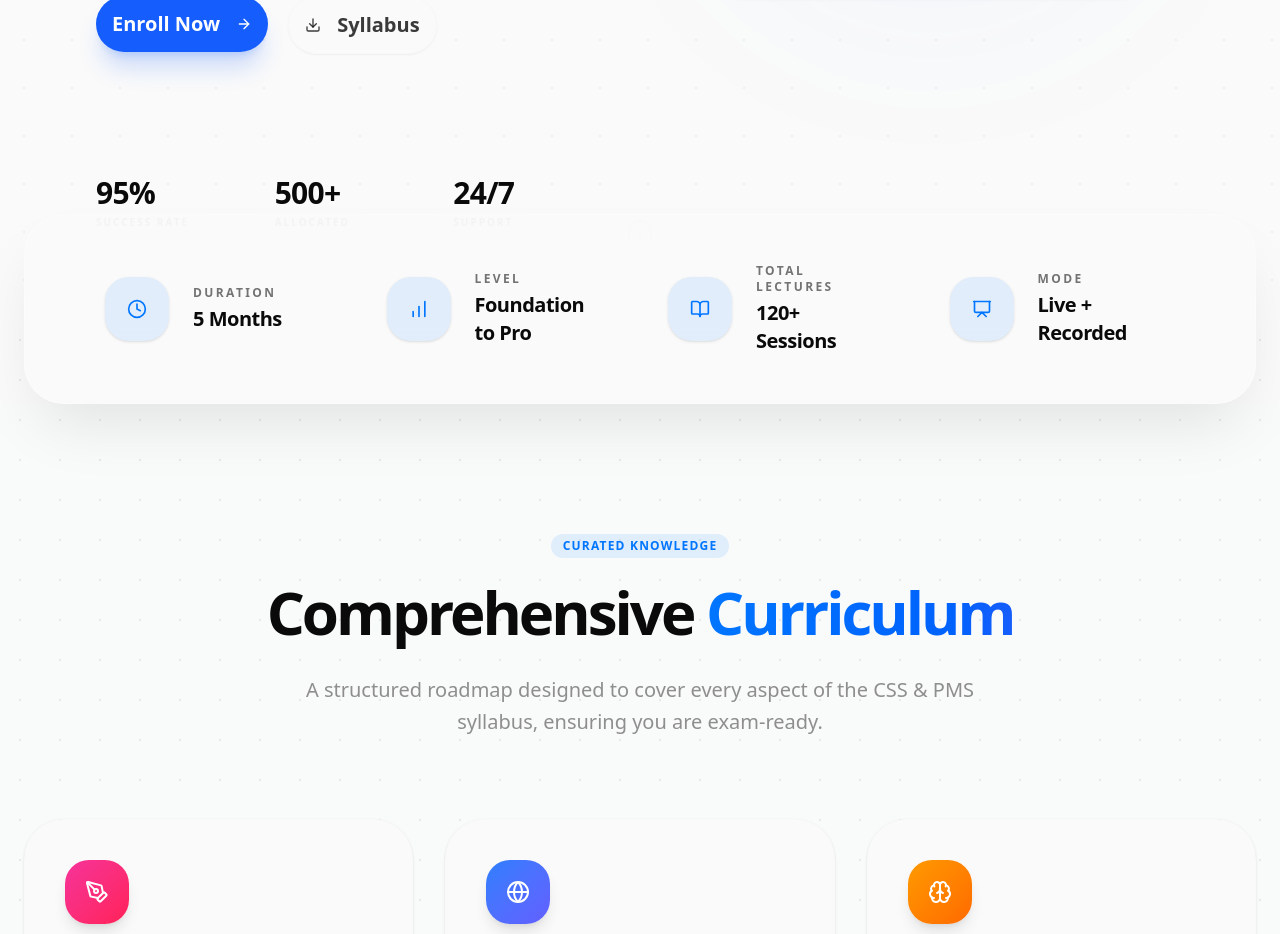
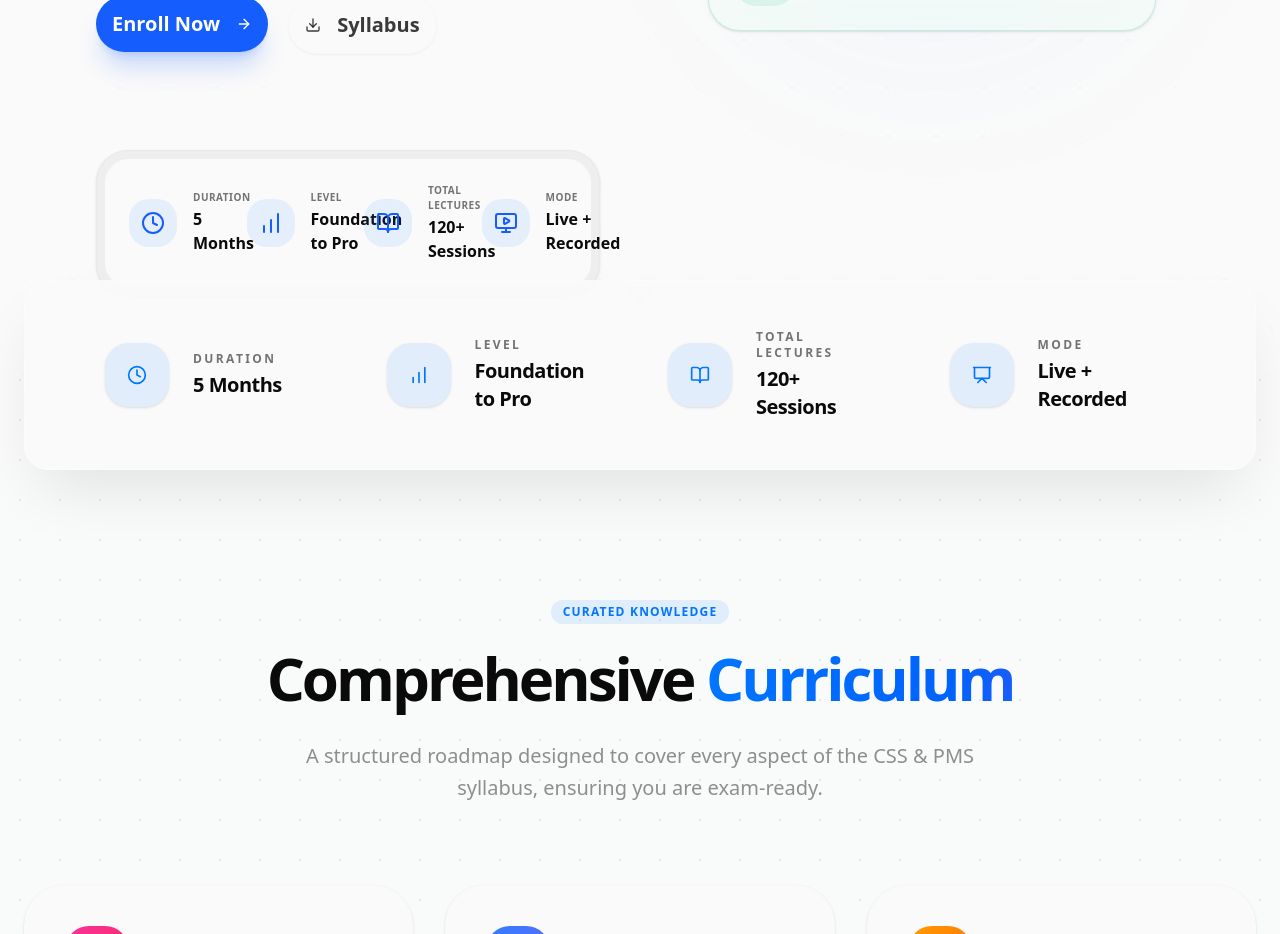
Before and after one commit to furqanistic/tbi, a React (Vite) app in the folder client/: page /courses in a window 1280 px wide. Shown: the part 800-1734 px from the top of the page. Built offline with nearby package versions, Linux system fonts and the light colour scheme.

Commit message:
improve satas section

```diff
--- a/client/src/components/courses/CourseHero.jsx
+++ b/client/src/components/courses/CourseHero.jsx
@@ -7,6 +7,9 @@ import {
   Download,
   ArrowRight,
   CheckCircle,
+  Clock,
+  BarChart,
+  MonitorPlay,
 } from "lucide-react";
 import { Button } from "@/components/ui/button";
 
@@ -35,11 +38,6 @@ const CourseHero = () => {
     },
   ];
 
-  /*
-   * Variants matching Home.jsx usage implies simpler "in-view" or staggered animations.
-   * Keeping it clean with standard motion props or previous variants if needed.
-   * Defining concise ones here for the redesigned elements.
-   */
   const containerVariants = {
     hidden: { opacity: 0 },
     visible: {
@@ -137,27 +135,62 @@ const CourseHero = () => {
           </Button>
         </motion.div>
 
-        {/* Success Metrics */}
+        {/* Success Metrics / Course Details - Redesigned */}
         <motion.div
           variants={itemVariants}
-          className="mt-20 grid grid-cols-3 gap-8 border-t border-border/50 pt-10 max-w-lg mx-auto lg:mx-0"
+          className="mt-20 lg:mt-24 p-2 rounded-[2rem] bg-zinc-900/5 dark:bg-zinc-100/5 border border-zinc-200/50 dark:border-zinc-800/50 backdrop-blur-sm inline-block w-full max-w-4xl mx-auto lg:mx-0 shadow-sm"
         >
-          <div className="space-y-1">
-            <div className="text-3xl font-bold tracking-tight">95%</div>
-            <div className="text-[10px] text-muted-foreground/60 uppercase tracking-[0.2em] font-bold">
-              Success Rate
+          <div className="grid grid-cols-2 md:grid-cols-4 gap-2 md:gap-8 p-6 rounded-[1.5rem] bg-background">
+            {/* Duration */}
+            <div className="flex items-center gap-4">
+              <div className="flex h-12 w-12 shrink-0 items-center justify-center rounded-xl bg-blue-500/10 text-blue-600 dark:text-blue-400">
+                <Clock className="h-6 w-6" />
+              </div>
+              <div className="space-y-0.5">
+                <p className="text-[10px] uppercase font-bold text-muted-foreground tracking-wider">
+                  Duration
+                </p>
+                <p className="font-bold text-foreground">5 Months</p>
+              </div>
             </div>
-          </div>
-          <div className="space-y-1">
-            <div className="text-3xl font-bold tracking-tight">500+</div>
-            <div className="text-[10px] text-muted-foreground/60 uppercase tracking-[0.2em] font-bold">
-              Allocated
+
+            {/* Level */}
+            <div className="flex items-center gap-4">
+              <div className="flex h-12 w-12 shrink-0 items-center justify-center rounded-xl bg-blue-500/10 text-blue-600 dark:text-blue-400">
+                <BarChart className="h-6 w-6" />
+              </div>
+              <div className="space-y-0.5">
+                <p className="text-[10px] uppercase font-bold text-muted-foreground tracking-wider">
+                  Level
+                </p>
+                <p className="font-bold text-foreground">Foundation to Pro</p>
+              </div>
             </div>
-          </div>
-          <div className="space-y-1">
-            <div className="text-3xl font-bold tracking-tight">24/7</div>
-            <div className="text-[10px] text-muted-foreground/60 uppercase tracking-[0.2em] font-bold">
-              Support
+
+            {/* Lectures */}
+            <div className="flex items-center gap-4">
+              <div className="flex h-12 w-12 shrink-0 items-center justify-center rounded-xl bg-blue-500/10 text-blue-600 dark:text-blue-400">
+                <BookOpen className="h-6 w-6" />
+              </div>
+              <div className="space-y-0.5">
+                <p className="text-[10px] uppercase font-bold text-muted-foreground tracking-wider">
+                  Total Lectures
+                </p>
+                <p className="font-bold text-foreground">120+ Sessions</p>
+              </div>
+            </div>
+
+            {/* Mode */}
+            <div className="flex items-center gap-4">
+              <div className="flex h-12 w-12 shrink-0 items-center justify-center rounded-xl bg-blue-500/10 text-blue-600 dark:text-blue-400">
+                <MonitorPlay className="h-6 w-6" />
+              </div>
+              <div className="space-y-0.5">
+                <p className="text-[10px] uppercase font-bold text-muted-foreground tracking-wider">
+                  Mode
+                </p>
+                <p className="font-bold text-foreground">Live + Recorded</p>
+              </div>
             </div>
           </div>
         </motion.div>
--- a/client/src/components/courses/CourseStats.jsx
+++ b/client/src/components/courses/CourseStats.jsx
@@ -6,22 +6,22 @@ const CourseStats = () => {
     {
       label: "Duration",
       value: "5 Months",
-      icon: <Clock className="h-5 w-5 text-primary" />,
+      icon: <Clock className="h-5 w-5" />,
     },
     {
       label: "Level",
       value: "Foundation to Pro",
-      icon: <BarChart className="h-5 w-5 text-primary" />,
+      icon: <BarChart className="h-5 w-5" />,
     },
     {
       label: "Total Lectures",
       value: "120+ Sessions",
-      icon: <BookOpen className="h-5 w-5 text-primary" />,
+      icon: <BookOpen className="h-5 w-5" />,
     },
     {
       label: "Mode",
       value: "Live + Recorded",
-      icon: <Presentation className="h-5 w-5 text-primary" />,
+      icon: <Presentation className="h-5 w-5" />,
     },
   ];
 
@@ -32,14 +32,14 @@ const CourseStats = () => {
         whileInView={{ opacity: 1, y: 0 }}
         viewport={{ once: true }}
         transition={{ duration: 0.8, ease: "easeOut", delay: 0.2 }}
-        className="bg-background/80 backdrop-blur-2xl rounded-[2.5rem] py-10 px-8 md:py-12 md:px-16 flex flex-col md:flex-row items-center justify-between gap-10 md:gap-6 border border-white/20 dark:border-white/10 shadow-[0_32px_64px_-16px_rgba(0,0,0,0.1)] dark:shadow-[0_32px_64px_-16px_rgba(0,0,0,0.3)]"
+        className="bg-background/80 backdrop-blur-2xl rounded-2xl py-10 px-8 md:py-12 md:px-16 flex flex-col md:flex-row items-center justify-between gap-10 md:gap-6 border border-white/20 dark:border-white/10 shadow-[0_32px_64px_-16px_rgba(0,0,0,0.1)] dark:shadow-[0_32px_64px_-16px_rgba(0,0,0,0.3)]"
       >
         {stats.map((stat, index) => (
           <div
             key={index}
-            className="flex items-center md:flex-1 gap-6 w-full md:w-auto px-4 group transition-transform hover:scale-105"
+            className="flex items-center md:flex-1 gap-6 w-full md:w-auto px-4 group transition-transform hover:scale-105 cursor-default"
           >
-            <div className="flex h-16 w-16 shrink-0 items-center justify-center rounded-2xl bg-primary/10 group-hover:bg-primary group-hover:text-white transition-all duration-300 shadow-sm">
+            <div className="flex h-16 w-16 shrink-0 items-center justify-center rounded-2xl bg-primary/10 text-primary group-hover:bg-primary group-hover:text-white transition-all duration-300 shadow-sm">
               <div className="group-hover:scale-110 transition-transform duration-300">
                 {stat.icon}
               </div>
```
